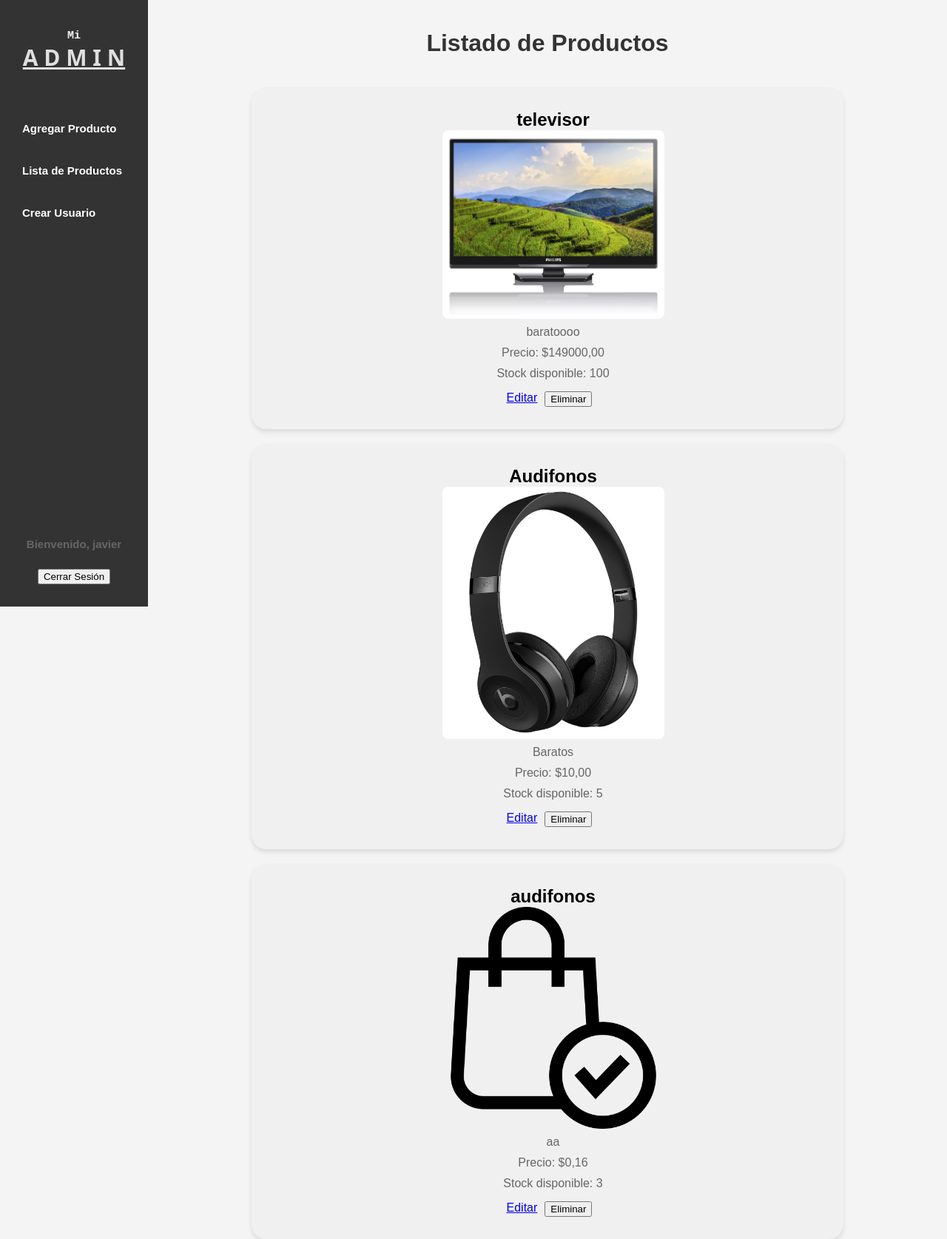
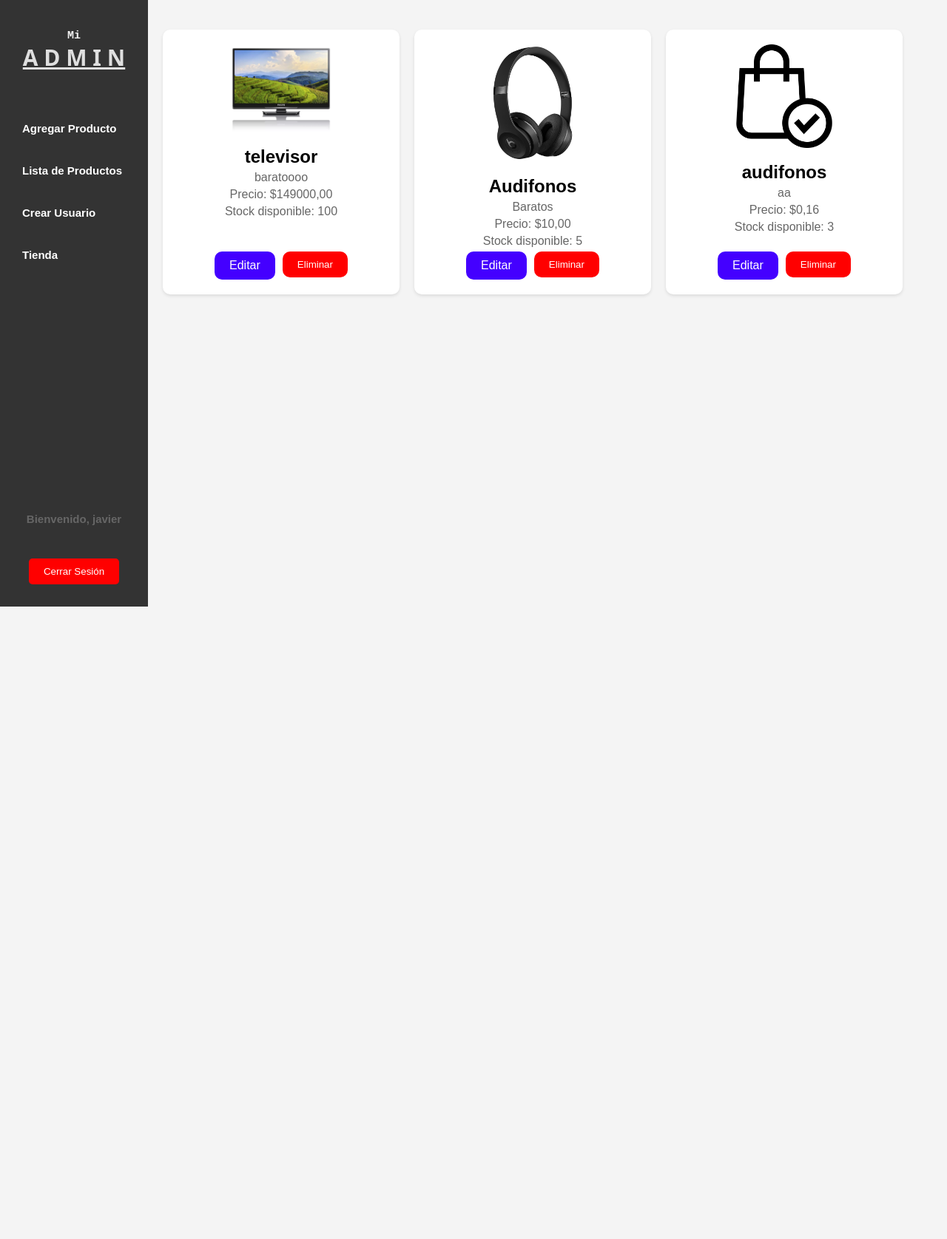
Before and after one commit to JavierParedesDev/djangoTiendaTarea, a Django app: page /tienda/lista-productos/ in a window 1280 px wide. Shown: the whole page at 74% size. After the commit the page ends 820 px from the top, so only its background shows below. Run offline with Django 5.2, Linux system fonts and the light colour scheme; a user stored in the database is signed in; data comes from the database, SQL or seed files in the repository; both versions use the stored data as it was after the commit.

Commit message:
actualizacion Lista

```diff
--- a/tienda/static/css/productos.css
+++ b/tienda/static/css/productos.css
@@ -1,59 +1,66 @@
-.container2 {
-    display: flex;
-    flex-direction: column;
-    align-items: center;
+.productos-list {
+    display: grid;
+    gap: 20px;
+    margin-top: 20px;
+    max-width: 1000px;
+    width: 100%;
+    grid-template-columns: repeat(auto-fill, minmax(250px, 1fr));
 }
 
-.productos-list {
-    display: flex;
-    flex-direction: column;
-    gap: 20px;
-    width: 100%;
-    max-width: 800px;
-    margin-top: 20px;
+@media (max-width: 768px) {
+    .productos-list {
+        grid-template-columns: 1fr;
+    }
 }
 
 .producto-card {
     display: flex;
-    flex-direction: row;
+    flex-direction: column;
     align-items: center;
-    gap: 20px;
-    padding: 30px;
-    background-color: #f0f0f0;
-    border-radius: 20px;
-    box-shadow: 0 4px 6px rgba(0, 0, 0, 0.1);
+    padding: 20px;
+    background-color: #fff;
+    border-radius: 10px;
+    box-shadow: 0 2px 4px rgba(0, 0, 0, 0.1);
 }
 
 .producto-img img {
-    max-width: 500px;
+    width: 50%;
+    max-width: 100%;
     height: auto;
     border-radius: 8px;
     object-fit: cover;
+    margin-bottom: 10px;
 }
 
 .producto-info {
-    flex: 1;
-    display: flex;
-    flex-direction: column;
-    justify-content: center;
-    margin-left: 15px;
     text-align: center;
 }
 
-.producto-info h2 {
-    margin: 0;
-}
-
+.producto-info h2,
 .producto-info p {
     margin: 5px 0;
 }
 
 .producto-actions {
-    margin-top: 10px;
+    margin-top: auto;
     display: flex;
     justify-content: center;
 }
 
 .producto-actions .btn {
-    margin-right: 10px;
+    margin: 0 5px;
+    padding: 10px 20px;
+    text-decoration: none;
+    color: #fff;
+    cursor: pointer;
+    border: none;
+    border-radius: 10px;
 }
+
+.btn_editar {
+    background-color: #4400ff;
+}
+
+.btn_eliminar {
+    background-color: #ff0000;
+}
--- a/tienda/static/css/styleDash.css
+++ b/tienda/static/css/styleDash.css
@@ -1,4 +1,3 @@
-/* static/css/styleDash.css */
 body {
     font-family: Arial, sans-serif;
     background-color: #f4f4f4;
@@ -100,3 +99,24 @@ p {
     color: #666;
     text-align: center;
 }
+.logout form {
+    margin-top: 20px;
+}
+
+.logout button {
+    padding: 10px 20px;
+    background-color: #ff0000;
+    color: #fff;
+    border: none;
+    border-radius: 5px;
+    cursor: pointer;
+    transition: background-color 0.3s ease;
+}
+
+.logout button:hover {
+    background-color: #cc0000;
+}
+
+.logout button:focus {
+    outline: none;
+}
--- a/tienda/templates/base.html
+++ b/tienda/templates/base.html
@@ -15,6 +15,8 @@
                 <li><a href="{% url 'agregar_producto' %}">Agregar Producto</a></li>
                 <li><a href="{% url 'lista_productos' %}">Lista de Productos</a></li>
                 <li><a href="{% url 'crear_admin' %}">Crear Usuario</a></li>
+                <!-- Agregar enlace a la sección de Tienda -->
+                <li><a href="{% url 'home' %}">Tienda</a></li>
             </ul>
             <!-- Mostrar nombre de usuario conectado -->
             <div class="username">
@@ -22,7 +24,7 @@
                     <p>Bienvenido, {{ request.user.username }}</p>
                 {% endif %}
             </div>
-            <!-- Fin de la sección de nombre de usuario -->
+
             <div class="logout">
                 <form action="{% url 'logout' %}" method="post">
                     {% csrf_token %}
--- a/tienda/templates/lista_productos.html
+++ b/tienda/templates/lista_productos.html
@@ -4,40 +4,33 @@
 
 {% block content %}
 {% load static %}
+<link rel="stylesheet" type="text/css" href="{% static 'css/productos.css' %}">
 
-<!DOCTYPE html>
-<html lang="en">
-<head>
-    <meta charset="UTF-8">
-    <meta name="viewport" content="width=device-width, initial-scale=1.0">
-    <title>Document</title>
-    <link rel="stylesheet" type="text/css" href="{% static 'css/productos.css' %}">
-</head>
-<body>
 <div class="container2">
-        <h1>Listado de Productos</h1>
     <div class="productos-list">
         {% for producto in productos %}
         <div class="producto-card">
             <div class="producto-info">
-                    <h2>{{ producto.nombre }}</h2>
                 <div class="producto-img">
                     {% if producto.imagen %}
-                        <img src="{{ producto.imagen.url }}" alt="{{ producto.nombre }}" width="300" height="300">
+                    <img src="{{ producto.imagen.url }}" alt="{{ producto.nombre }}">
                     {% else %}
-                        <img src="{% static 'img/placeholder.png' %}" alt="Placeholder" width="300" height="300">
+                    <img src="{% static 'img/placeholder.png' %}" alt="Placeholder">
                     {% endif %}
                 </div>
+                <div class="producto-details">
+                    <h2>{{ producto.nombre }}</h2>
                     <p>{{ producto.descripcion }}</p>
                     <p class="precio">Precio: ${{ producto.precio }}</p>
                     <p class="stock">Stock disponible: {{ producto.stock }}</p>
+                </div>
+            </div>
             <div class="producto-actions">
-                        <a href="{% url 'editar_producto' producto.id %}" class="btn btn-primary">Editar</a>
+                <a href="{% url 'editar_producto' producto.id %}" class="btn btn-primary btn_editar">Editar</a>
                 <form action="{% url 'eliminar_producto' producto.id %}" method="post" style="display: inline;">
                     {% csrf_token %}
-                            <button type="submit" class="btn btn-danger">Eliminar</button>
+                    <button type="submit" class="btn btn-danger btn_eliminar">Eliminar</button>
                 </form>
-                    </div>
             </div>
         </div>
         {% empty %}
@@ -45,7 +38,5 @@
         {% endfor %}
     </div>
 </div>
-</body>
-</html>
 
 {% endblock %}
--- a/tienda/urls.py
+++ b/tienda/urls.py
@@ -21,6 +21,7 @@ urlpatterns = [
     path('eliminar-del-carrito/<int:item_id>/', views.eliminar_del_carrito, name='eliminar_del_carrito'),
     path('procesar-pago/', views.procesar_pago, name='procesar_pago'),
     path('login/', views.login_view, name='login'),
+    path('editar-producto/<int:producto_id>/', views.editar_producto, name='editar_producto'),
 ]
 if settings.DEBUG:
     urlpatterns += static(settings.MEDIA_URL, document_root=settings.MEDIA_ROOT)
--- a/tienda/views.py
+++ b/tienda/views.py
@@ -99,15 +99,17 @@ def crear_admin(request):
     return render(request, 'crear_admin.html', {'form': form, 'users': users})
 
 @login_required
-def editar_producto(request, pk):
-    producto = get_object_or_404(Producto, pk=pk)
+def editar_producto(request, producto_id):
+    producto = get_object_or_404(Producto, pk=producto_id)
+
     if request.method == 'POST':
-        form = ProductoForm(request.POST, instance=producto)
+        form = ProductoForm(request.POST, request.FILES, instance=producto)
         if form.is_valid():
             form.save()
-            return redirect('lista_productos')
+            return redirect('lista_productos')  # Redirige a la lista de productos después de guardar
     else:
         form = ProductoForm(instance=producto)
+
     return render(request, 'editar_producto.html', {'form': form})
 
 @login_required
```
Also changed, not shown: tienda/static/css/style_agregarProductos.css (added, +60 -0 lines), tienda/templates/agregar_producto.html (+5 -3 lines), tienda/templates/editar_producto.html (added, +15 -0 lines), db.sqlite3, tienda/media/productos/32PFL3501_F8-IMS-es_CO.webp (added), tienda/media/productos/40739697_x1_7gKgGJG.jpg (added). Lines whose indentation alone changed are shown as unchanged.
